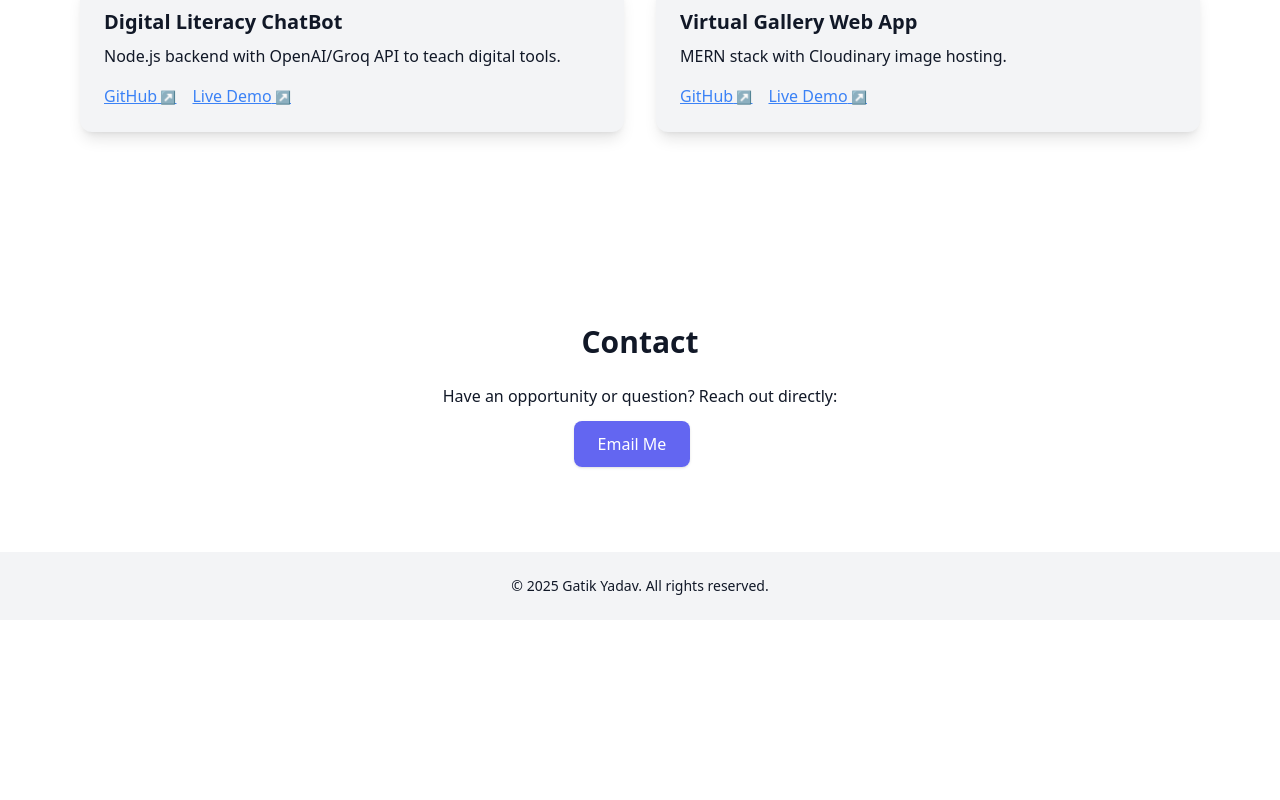
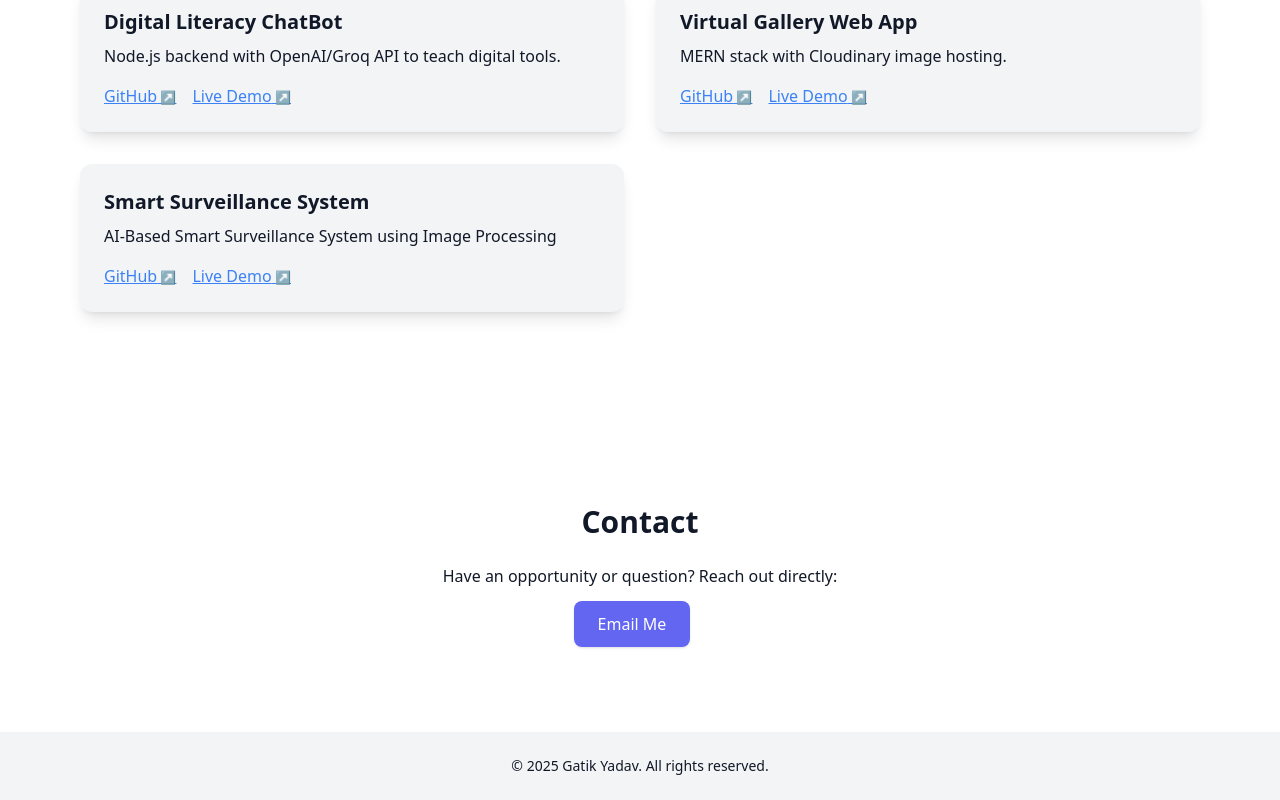
Before and after one commit to Gatik8205/My_Portfolio, a React (Vite) app: page / in a window 1280 px wide. Shown: the part 1500-2300 px from the top of the page. Before the commit the page ends 2120 px from the top, so only its background shows below. Built offline with nearby package versions, Linux system fonts and the light colour scheme.

Commit message:
Added a new project

```diff
--- a/src/components/Projects.tsx
+++ b/src/components/Projects.tsx
@@ -2,14 +2,19 @@ const projects = [
   {
     title: 'Digital Literacy ChatBot',
     desc: 'Node.js backend with OpenAI/Groq API to teach digital tools.',
-    github: 'https://github.com/yourrepo',
-    demo:   'https://yourliveurl'
+    github: 'https://github.com/Gatik8205',
+    demo:   'https://dlc-chat-bot-frontend.vercel.app/'
   },
   {
     title: 'Virtual Gallery Web App',
     desc: 'MERN stack with Cloudinary image hosting.',
-    github: 'https://github.com/yourrepo',
-    demo:   'https://yourliveurl'
+    github: 'https://github.com/Gatik8205/Virtual-Gallery-App',
+    demo:   'https://virtual-gallery-app.vercel.app/'
+  },
+  {
+    title: 'Smart Surveillance System',
+    desc: 'AI-Based Smart Surveillance System using Image Processing',
+    github:'https://github.com/Gatik8205/smart_surveillance_system',
   }
 ];
 
```
